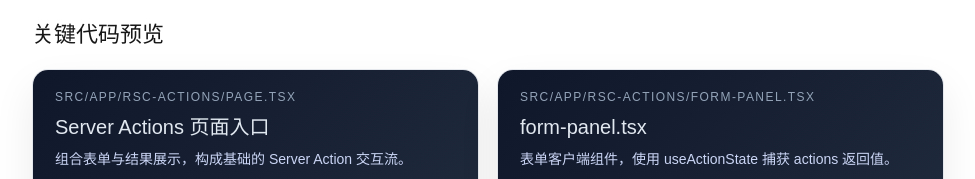
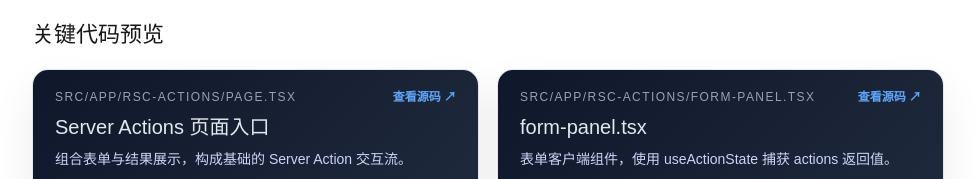
Before and after one commit to Keekuun/hello-nextjs, a Next.js app in the folder next-rsc-lab/: page /rsc-actions in a window 1280 px wide. Shown: the part 773-952 px from the top of the page, without its empty margins (152-1127 px from the left). Built offline with nearby package versions, Linux system fonts and the light colour scheme.

Commit message:
feat(next-rsc-lab): add source code url

```diff
--- a/next-rsc-lab/src/components/code/CodePreview.tsx
+++ b/next-rsc-lab/src/components/code/CodePreview.tsx
@@ -10,6 +10,9 @@ type Props = {
   lines?: [number, number]
   description?: string
 }
+
+const REPO_BASE_URL =
+  'https://github.com/Keekuun/hello-nextjs/blob/main/next-rsc-lab/'
 
 const readCodeFile = cache(async (absolutePath: string) => {
   const content = await readFile(absolutePath, 'utf-8')
@@ -48,6 +51,7 @@ export default async function CodePreview({
     >
       <header
         style={{
+          position: 'relative',
           display: 'flex',
           flexDirection: 'column',
           gap: 6,
@@ -79,6 +83,22 @@ export default async function CodePreview({
             {description}
           </p>
         )}
+        <a
+          href={`${REPO_BASE_URL}${file}`}
+          target="_blank"
+          rel="noreferrer"
+          style={{
+            position: 'absolute',
+            top: 18,
+            right: 22,
+            fontSize: 12,
+            color: '#60a5fa',
+            textDecoration: 'none',
+            fontWeight: 600,
+          }}
+        >
+          查看源码 ↗
+        </a>
       </header>
 
       <div style={{ padding: 0 }}>
```
